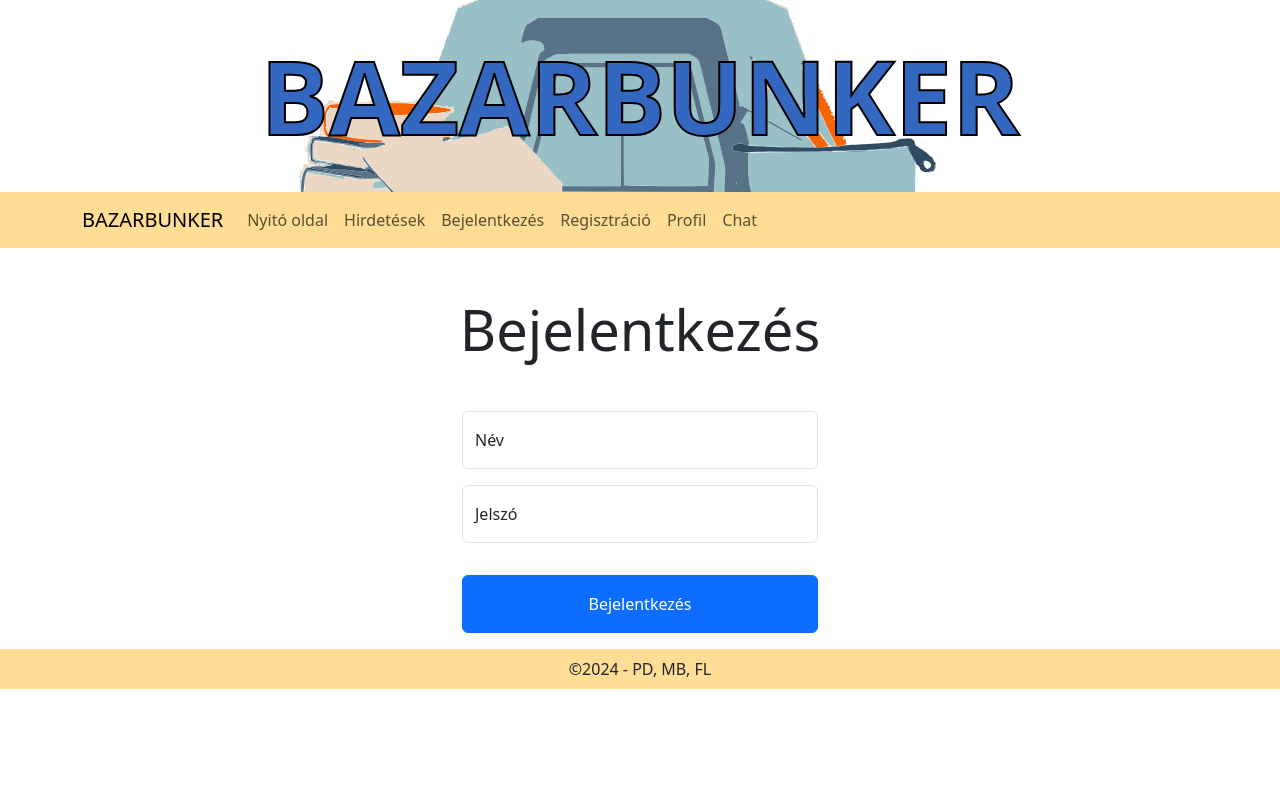
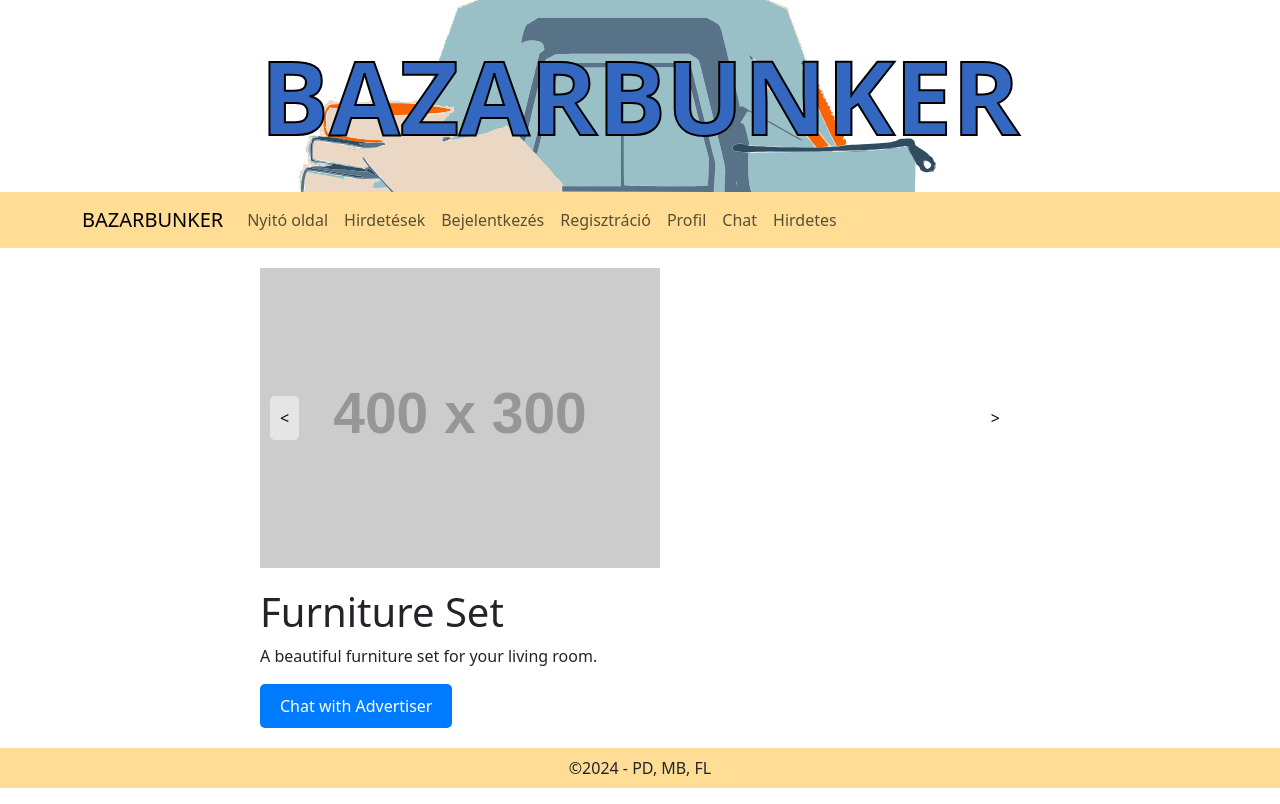
Before and after one commit to farkaslevente/14AA-D-BazarBunker, a Vue app in the folder Frontend/: page /hirdetes in a window 1280 px wide. Before the commit this address led to /bejelentkezes. Built offline with nearby package versions, Linux system fonts and the light colour scheme.

Commit message:
AdDetailsView + routes

```diff
--- a/Frontend/src/components/AppNav.vue
+++ b/Frontend/src/components/AppNav.vue
@@ -73,6 +73,11 @@ const menuItems = computed(() => {
       to: '/chat',
       isLoggedIn: !status.value.loggedIn
     },
+    {
+      title: 'Hirdetes',
+      to: '/hirdetes',
+      isLoggedIn: !status.value.loggedIn
+    },
   ]
 });
 
--- a/Frontend/src/router/index.js
+++ b/Frontend/src/router/index.js
@@ -6,6 +6,7 @@ import ProfilePageView from '../views/user/ProfilePageView.vue'
 import AdsView from '../views/ad/AdsView.vue'
 import NewAdView from '../views/ad/NewAdView.vue'
 import ChatView from '../views/ad/ChatView.vue'
+import AdDetailsView from '../views/ad/AdDetailsView.vue'
 import { useUserStore } from '../stores/userstore'
 import { storeToRefs } from 'pinia'
 
@@ -18,14 +19,14 @@ const router = createRouter({
     { path: '/hirdetesek', component: AdsView},
     { path: '/ujhirdetes', component: NewAdView},
     { path: '/profil', component: ProfilePageView},
-    { path: '/chat', component: ChatView}
-
+    { path: '/chat', component: ChatView},
+    { path: '/hirdetes', component: AdDetailsView}
   ]
 })
 
 router.beforeEach((to,from,next) =>{
   const {status} = storeToRefs(useUserStore());
-  const publicPages = ['/','/bejelentkezes','/regisztracio','/hirdetesek','/profil','/chat'];
+  const publicPages = ['/','/bejelentkezes','/regisztracio','/hirdetesek','/profil','/chat','/hirdetes'];
   const autRequired = !publicPages.includes(to.path);
   if (autRequired && !status.value.loggedIn){
     return next('/bejelentkezes')
--- /dev/null
+++ b/Frontend/src/views/ad/AdDetailsView.vue
@@ -0,0 +1,110 @@
+<template>
+  <div class="container">
+    <div class="ad-details">
+      <div class="ad-image-slider">
+        <button class="slider-arrow left" @click="prevImage">&lt;</button>
+        <img :src="currentImage" alt="Ad Image">
+        <button class="slider-arrow right" @click="nextImage">&gt;</button>
+      </div>
+      <div class="ad-info">
+        <h1>{{ ad.title }}</h1>
+        <p>{{ ad.description }}</p>
+        <button @click="openChat">Chat with Advertiser</button>
+      </div>
+    </div>
+  </div>
+</template>
+
+<script>
+export default {
+  data() {
+    return {
+      ad: {
+        title: "Furniture Set",
+        description: "A beautiful furniture set for your living room.",
+        images: [
+          "https://via.placeholder.com/400x300/ff0000",
+          "https://via.placeholder.com/400x300/00ff00",
+          "https://via.placeholder.com/400x300/0000ff"
+        ],
+        advertiserId: "123456789" // Assuming advertiserId is required for opening chat
+      },
+      currentImageIndex: 0
+    };
+  },
+  computed: {
+    currentImage() {
+      return this.ad.images[this.currentImageIndex];
+    }
+  },
+  methods: {
+    prevImage() {
+      this.currentImageIndex = (this.currentImageIndex - 1 + this.ad.images.length) % this.ad.images.length;
+    },
+    nextImage() {
+      this.currentImageIndex = (this.currentImageIndex + 1) % this.ad.images.length;
+    },
+    openChat() {
+      // Logic to open chat with advertiser
+      // For demonstration, let's log a message
+      console.log('Opening chat with advertiser:', this.ad.advertiserId);
+      router.push('/chat');
+    }
+  }
+};
+</script>
+
+<style scoped>
+.ad-details {
+  max-width: 800px;
+  margin: 0 auto;
+  padding: 20px;
+}
+
+.ad-image-slider {
+  position: relative;
+  margin-bottom: 20px;
+}
+
+.slider-arrow {
+  position: absolute;
+  top: 50%;
+  transform: translateY(-50%);
+  padding: 10px;
+  background: rgba(255, 255, 255, 0.5);
+  border: none;
+  border-radius: 5px;
+  cursor: pointer;
+  z-index: 1;
+}
+
+.slider-arrow.left {
+  left: 10px;
+}
+
+.slider-arrow.right {
+  right: 10px;
+}
+
+.ad-image-slider img {
+  max-width: 100%;
+  height: auto;
+}
+
+.ad-info h1 {
+  margin-top: 0;
+}
+
+.ad-info button {
+  padding: 10px 20px;
+  background-color: #007bff;
+  color: #fff;
+  border: none;
+  border-radius: 5px;
+  cursor: pointer;
+}
+
+.ad-info button:hover {
+  background-color: #0056b3;
+}
+</style>
```
